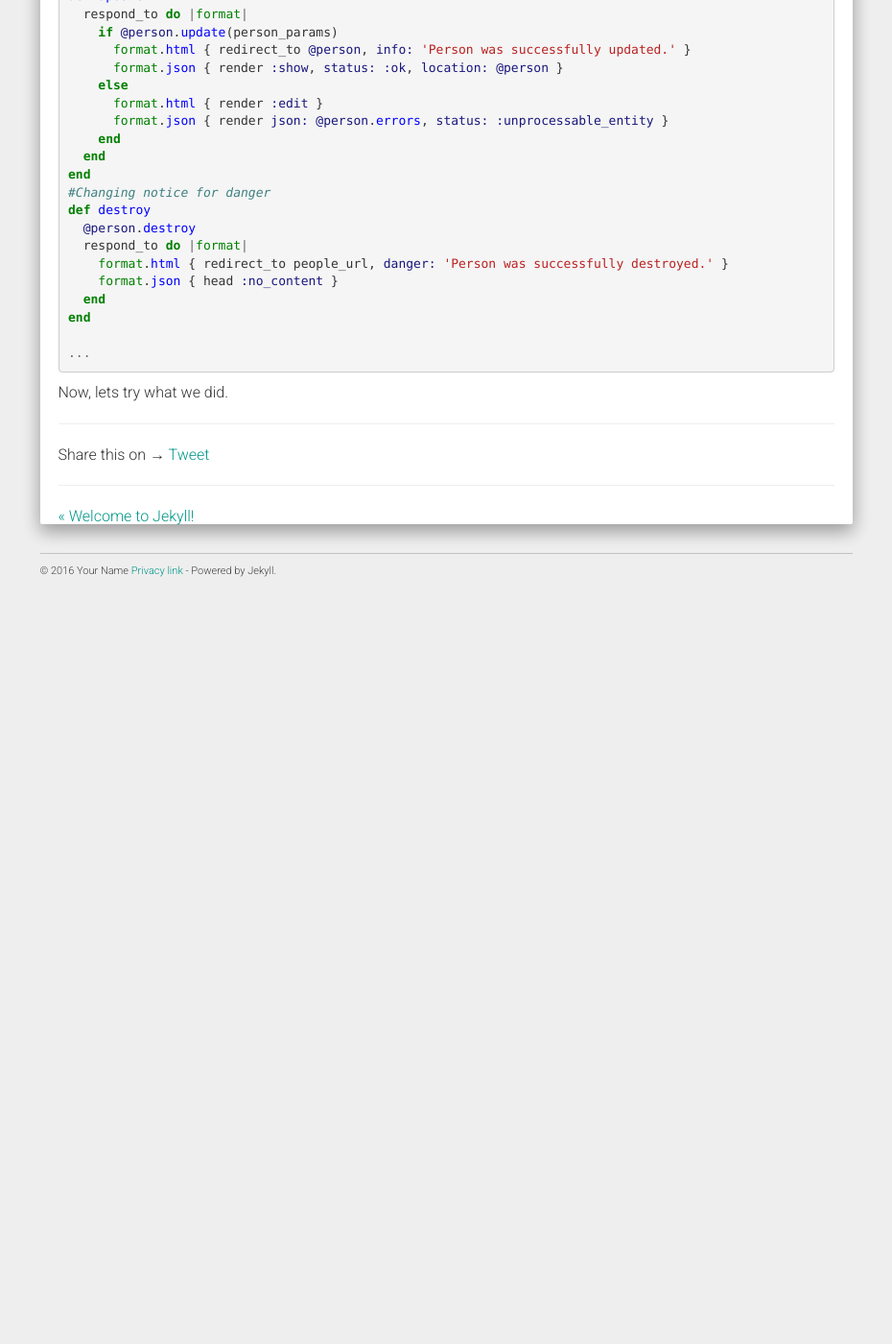
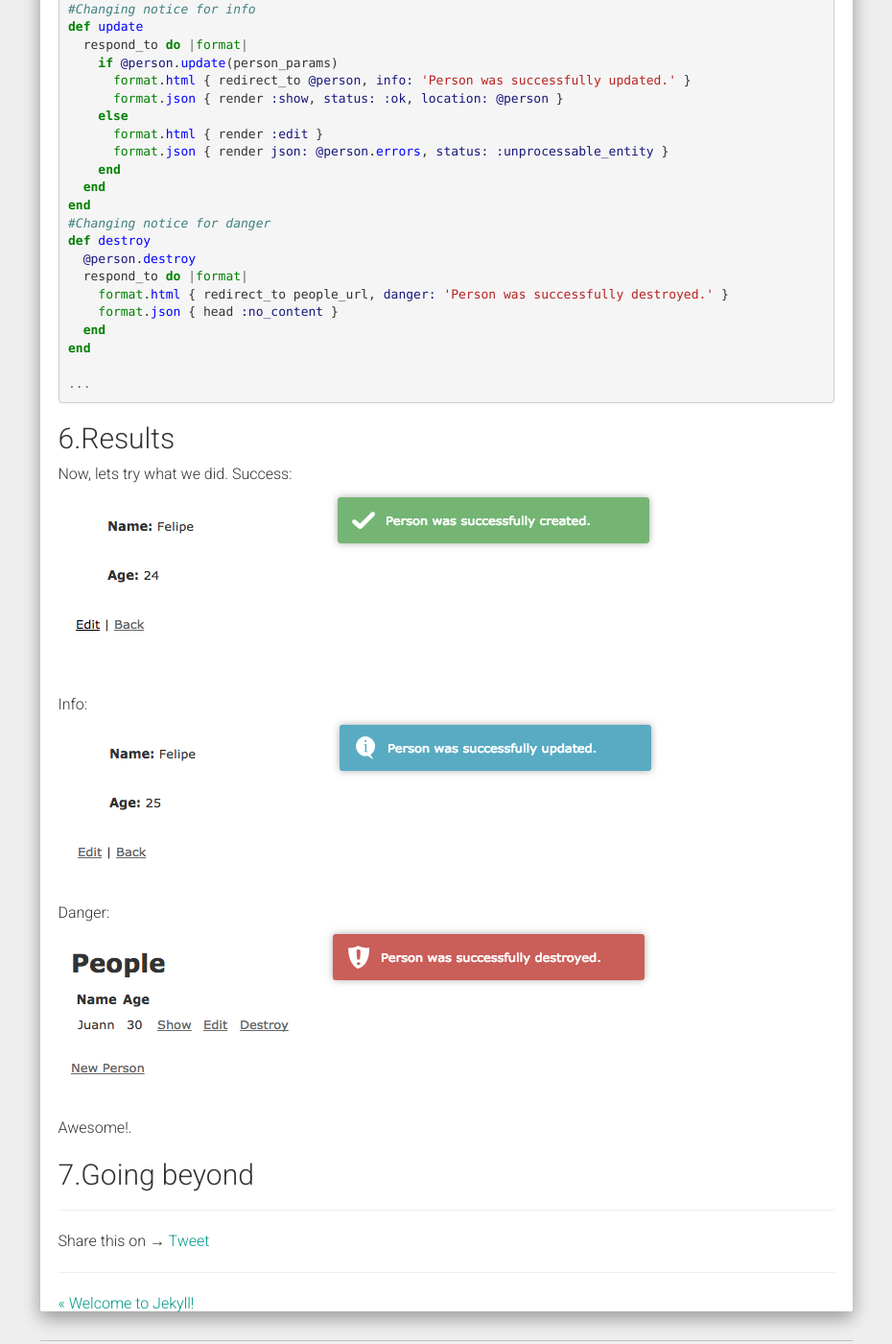
Before and after one commit to ftovaro/ftovaro.github.io, a Jekyll site: the page built from _posts/2016-11-19-custom-flash-notifications-with-bootstrap.md, in a window 1280 px wide and 1400 px high, scrolled down 3551 px. Shown: the whole window at 96% size, without its empty margins (321-1251 px from the left). Built offline with Jekyll 4.4.1, drawn with Linux system fonts in a browser that asks for light colours; nearby versions of some CDN libraries; comment, search, counter and statistics services are not loaded; before the commit the page ends 4181 px from its top, so only the background shows below that.

Commit message:
1. result images

```diff
--- a/_posts/2016-11-19-custom-flash-notifications-with-bootstrap.md
+++ b/_posts/2016-11-19-custom-flash-notifications-with-bootstrap.md
@@ -8,11 +8,11 @@ categories: ruby, rails, bootstrap, notification, flash, toast, alerts
 
 By default, Rails give us some plain flash notification. I'm gonna show you how to get from this
 
-![my alternate text](/assets/test-page-image-1.jpg)
+![my alternate text](/assets/custom_flash_notifications/ugly-noti.png)
 
 <h3>To this </h3>
 
-![my alternate text](/assets/test-page-image-1.jpg)
+![my alternate text](/assets/custom_flash_notifications/success.png)
 
 Pretty cool uh?.
 <h3>Lets begin</h3>
@@ -44,7 +44,7 @@ Rails.application.routes.draw do
 end
 {% endhighlight %}
   Now lets create the first person of the list to see the rails default notification:
-  ![my alternate text](/assets/ugly-noti.png)
+  ![my alternate text](/assets/custom_flash_notifications/ugly-noti.png)
   Time to do some magic.
 <br>
 <h2>3.Adding Toastr to our project </h2>
@@ -152,5 +152,18 @@ end
 
 ...
 {% endhighlight %}
+<h2>6.Results</h2>
+  Now, lets try what we did.
+  Success:
+  ![my alternate text](/assets/custom_flash_notifications/success.png)
 
-Now, lets try what we did.
+  Info:
+  ![my alternate text](/assets/custom_flash_notifications/info.png)
+
+  Danger:
+  ![my alternate text](/assets/custom_flash_notifications/danger.png)
+
+
+  Awesome!.
+
+<h2>7.Going beyond</h2>
```
Also changed, not shown: assets/custom_flash_notifications/danger.png (added), assets/custom_flash_notifications/info.png (added), assets/custom_flash_notifications/success.png (added), assets/custom_flash_notifications/ugly-noti.png (renamed from assets/ugly-noti.png), 3 other files.
